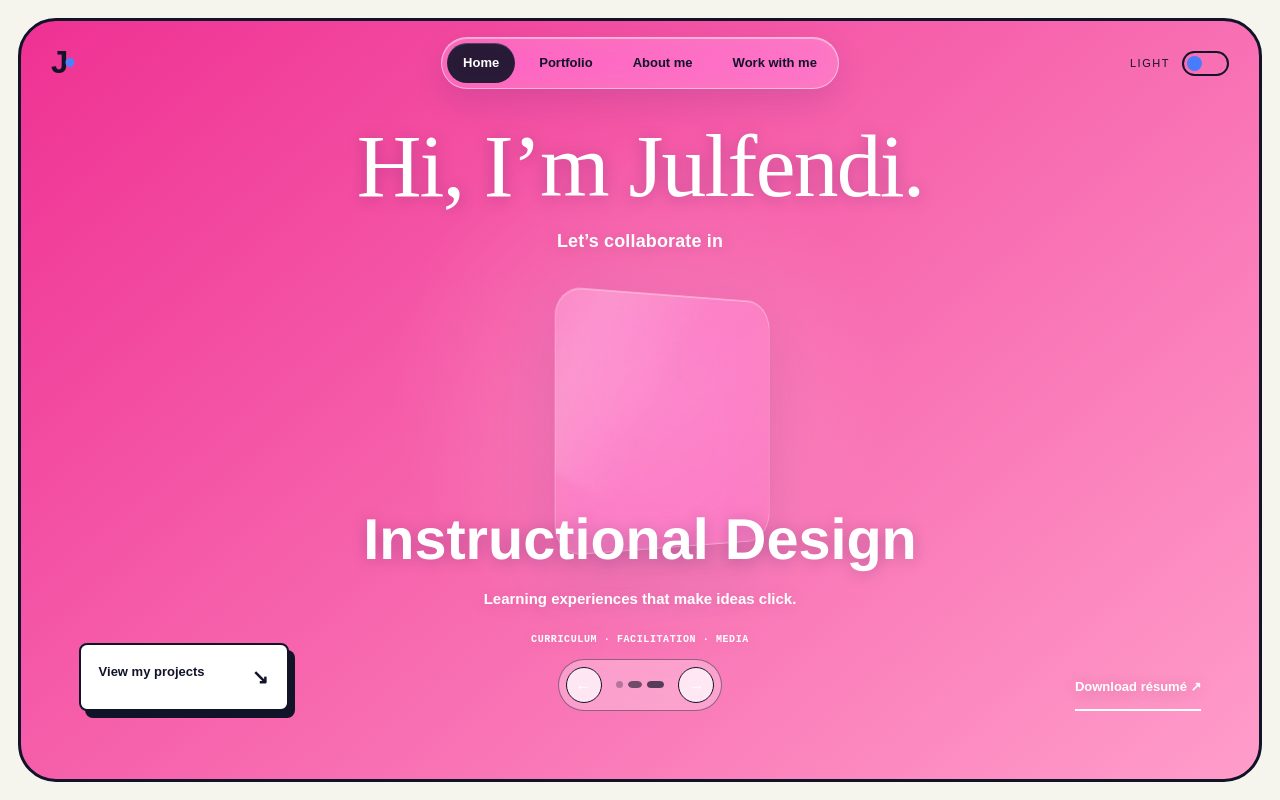
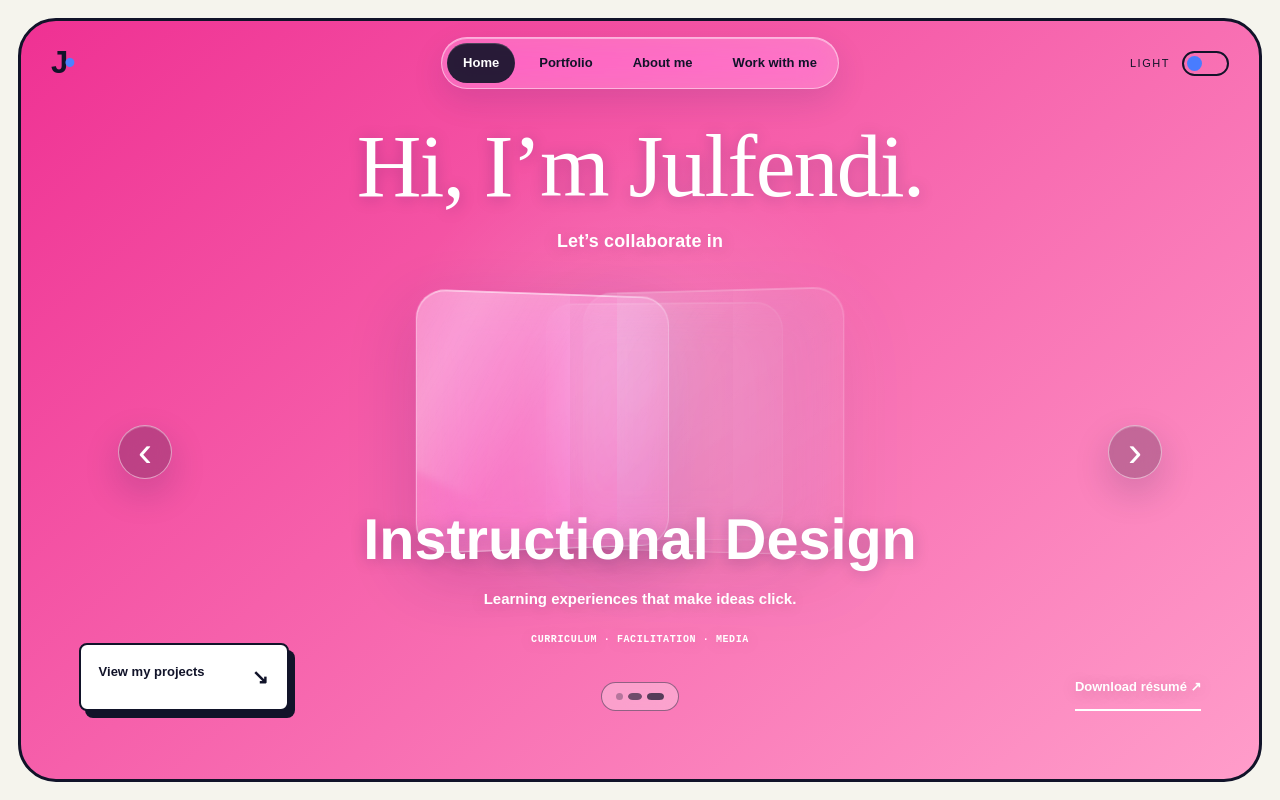
Before and after one commit to Jullyfish8/Portfolio-Website, a Next.js app: page / in a window 1280 px wide. Shown: the top 800 px of the page. Built offline with nearby package versions, Linux system fonts and the light colour scheme.

Commit message:
Add layered glass discipline carousel

```diff
--- a/app/globals.css
+++ b/app/globals.css
@@ -70,3 +70,15 @@
 .glass-placeholder{position:relative;width:100%;height:100%;overflow:hidden;border:1px solid rgba(255,255,255,.58);border-radius:32px;background:linear-gradient(145deg,rgba(255,255,255,.34),rgba(255,255,255,.09));box-shadow:inset 0 1px 0 rgba(255,255,255,.72),inset 0 -1px 0 rgba(255,255,255,.12),0 24px 70px rgba(28,11,82,.2);backdrop-filter:blur(24px) saturate(150%);-webkit-backdrop-filter:blur(24px) saturate(150%);animation:rotate-in .65s cubic-bezier(.2,.8,.2,1),float 3s ease-in-out infinite alternate}
 .glass-placeholder:after{content:"";position:absolute;inset:-35% 45% 30% -25%;transform:rotate(28deg);background:linear-gradient(90deg,transparent,rgba(255,255,255,.28),transparent);filter:blur(4px)}
 @media(max-width:800px){.role-orbit{width:min(56vw,260px)}.glass-placeholder{border-radius:25px}}
+
+/* Layered glass carousel with its controls at the sides. */
+.role-orbit{overflow:visible;transform-style:preserve-3d}
+.glass-placeholder{position:absolute;inset:0;opacity:.2;animation:none;transition:transform .65s cubic-bezier(.2,.8,.2,1),opacity .65s ease,filter .65s ease}
+.glass-placeholder.is-active{z-index:3;opacity:1;transform:translateX(0) rotateY(0) scale(1);filter:none}
+.glass-placeholder.is-prev{z-index:1;transform:translateX(-58%) rotateY(28deg) scale(.84);filter:saturate(.65)}
+.glass-placeholder.is-next{z-index:1;transform:translateX(58%) rotateY(-28deg) scale(.84);filter:saturate(.65)}
+.side-arrow{position:absolute;top:44%;z-index:7;display:grid;width:54px;height:54px;place-items:center;padding:0;border:1px solid rgba(255,255,255,.5);border-radius:50%;background:rgba(17,19,41,.24);color:#fff;font-size:42px;font-weight:300;line-height:1;cursor:pointer;box-shadow:inset 0 1px 0 rgba(255,255,255,.2),0 14px 36px rgba(20,14,64,.18);backdrop-filter:blur(16px);-webkit-backdrop-filter:blur(16px);transition:transform .2s,background .2s}
+.side-arrow:hover{background:rgba(17,19,41,.42);transform:scale(1.06)}
+.side-arrow-left{left:3.5%}.side-arrow-right{right:3.5%}
+.carousel-nav{padding:10px 14px}
+@media(max-width:800px){.glass-placeholder.is-prev{transform:translateX(-38%) rotateY(24deg) scale(.82)}.glass-placeholder.is-next{transform:translateX(38%) rotateY(-24deg) scale(.82)}.side-arrow{top:43%;width:44px;height:44px;font-size:34px}.side-arrow-left{left:8px}.side-arrow-right{right:8px}}
--- a/app/page.tsx
+++ b/app/page.tsx
@@ -23,8 +23,8 @@ export default function Home(){
     <section id="home" className={`hero hero-${current.className}`} onMouseEnter={()=>setPaused(true)} onMouseLeave={()=>setPaused(false)} onFocus={()=>setPaused(true)} onBlur={()=>setPaused(false)} onTouchStart={e=>touchX.current=e.touches[0].clientX} onTouchEnd={e=>{const delta=e.changedTouches[0].clientX-touchX.current;if(Math.abs(delta)>45)moveRole(delta<0?1:-1)}}>
       <nav className="nav-shell" aria-label="Primary navigation"><a className="wordmark" href="#home" aria-label="Julfendi home">J<span>•</span></a><div className="nav-links"><a className="is-active" href="#home">Home</a><a href="#portfolio">Portfolio</a><a href="#about">About me</a><a href="#contact">Work with me</a></div><button className="theme-toggle" type="button" onClick={()=>setDark(v=>!v)} aria-label={`Switch to ${dark?'bright':'dark'} mode`} aria-pressed={dark}><span>{dark?'Dark':'Light'}</span><i aria-hidden="true" /></button></nav>
       <div className="hero-heading"><h1>Hi, I’m Julfendi.</h1><p>Let’s collaborate in</p></div>
-      <div className="hero-stage" aria-live="polite"><div className="role-orbit" aria-hidden="true"><div key={current.name} className="glass-placeholder" /></div><div className="role-details"><p className={`role-title ${current.font}`}>{current.name}</p><p className="role-copy">{current.line}</p><p className="role-meta">{current.meta}</p></div></div>
-      <div className="hero-bottom"><a className="primary-cta" href="#portfolio">View my projects <span>↘</span></a><div className="carousel-nav" aria-label="Role carousel controls"><button type="button" onClick={()=>moveRole(-1)} aria-label="Previous role">←</button><div>{roles.map((r,i)=><button key={r.name} className={i===role?'active':''} onClick={()=>setRole(i)} aria-label={`Show ${r.name}`}/>)}</div><button type="button" onClick={()=>moveRole(1)} aria-label="Next role">→</button></div><a className="resume-link" href="#resume">Download résumé ↗</a></div>
+      <div className="hero-stage" aria-live="polite"><button className="side-arrow side-arrow-left" type="button" onClick={()=>moveRole(-1)} aria-label="Previous discipline">‹</button><div className="role-orbit" aria-hidden="true">{roles.map((item,i)=><div key={item.name} className={`glass-placeholder ${i===role?'is-active':i===(role+roles.length-1)%roles.length?'is-prev':'is-next'}`} />)}</div><button className="side-arrow side-arrow-right" type="button" onClick={()=>moveRole(1)} aria-label="Next discipline">›</button><div className="role-details"><p className={`role-title ${current.font}`}>{current.name}</p><p className="role-copy">{current.line}</p><p className="role-meta">{current.meta}</p></div></div>
+      <div className="hero-bottom"><a className="primary-cta" href="#portfolio">View my projects <span>↘</span></a><div className="carousel-nav" aria-label="Choose a discipline"><div>{roles.map((r,i)=><button key={r.name} className={i===role?'active':''} onClick={()=>setRole(i)} aria-label={`Show ${r.name}`}/>)}</div></div><a className="resume-link" href="#resume">Download résumé ↗</a></div>
     </section>
     <section id="portfolio" className="projects-section" style={{'--project':selected.color,'--project-accent':selected.accent} as React.CSSProperties}>
       <header className="section-heading"><p>Selected archive / All projects</p><h2>Work, unfolded.</h2><span>Choose a title. Stay in the story.</span></header>
```
